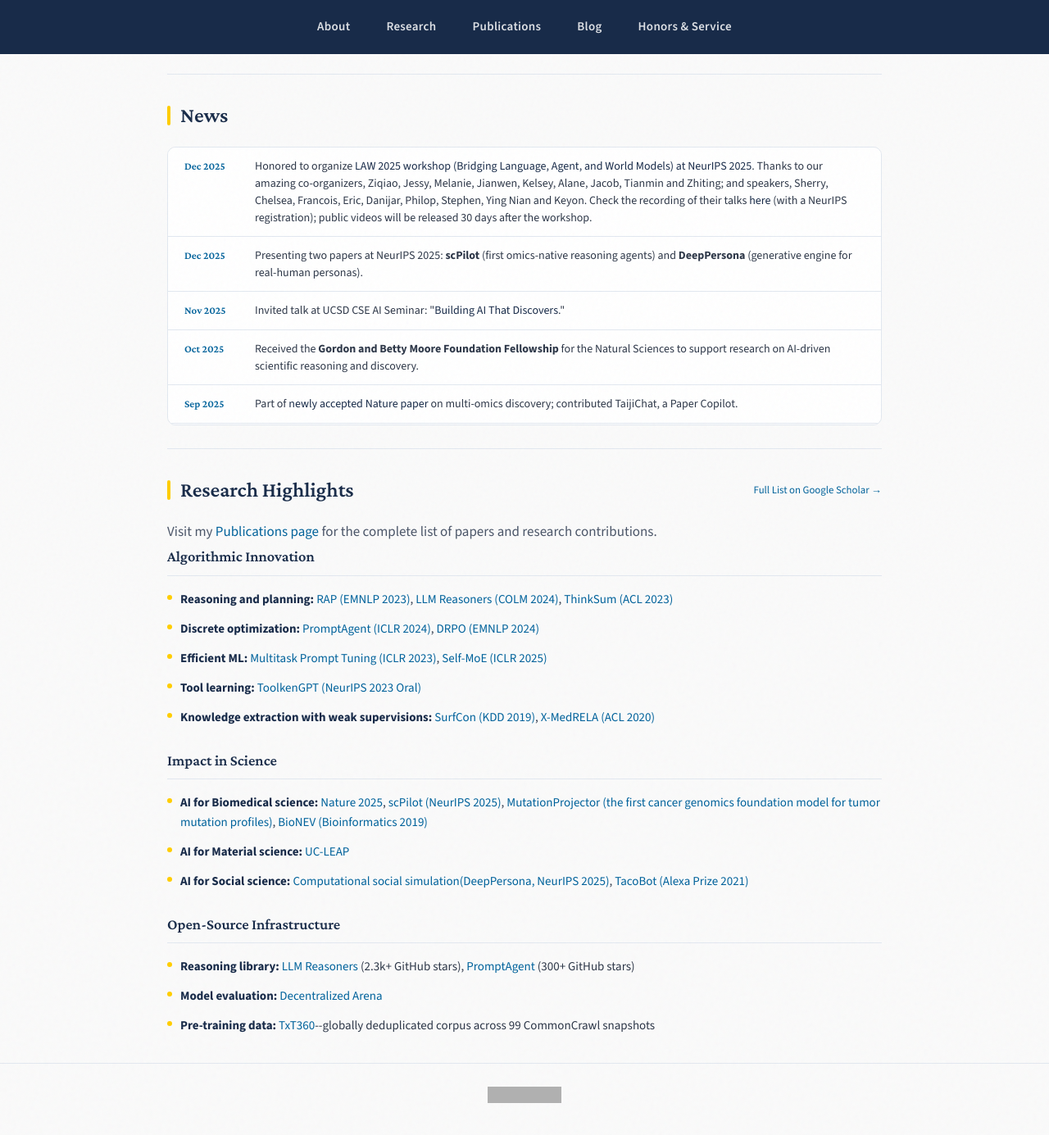
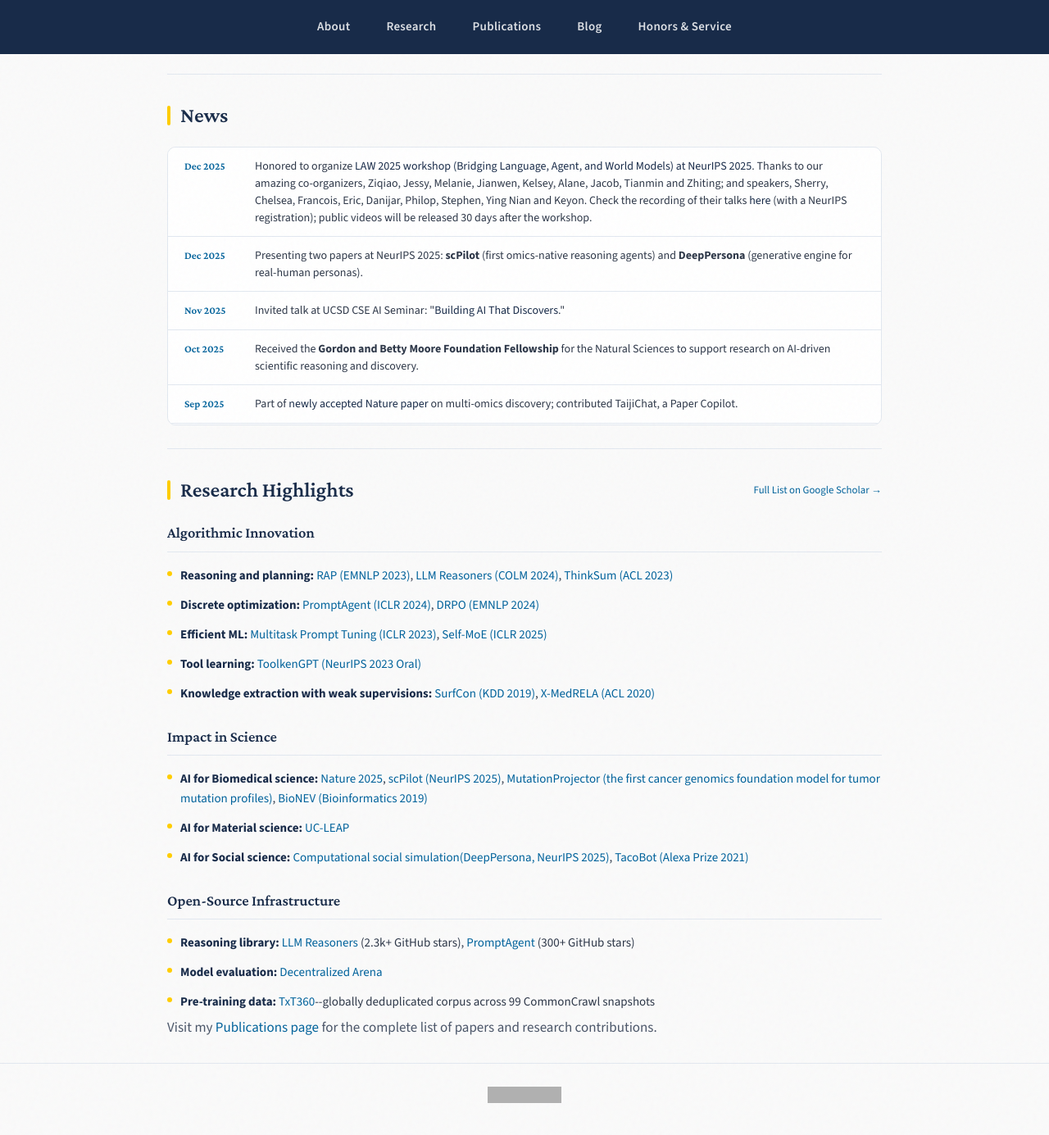
Before and after one commit to zhenwang9102/zhenwang9102.github.io, a Jekyll site: the page built from _posts/2019-06-02-venue.markdown, in a window 1280 px wide and 1400 px high, scrolled down 1289 px. Shown: the top 1385 px of the window at 82% size. Built offline with Jekyll 4.4.1, drawn with Linux system fonts in a browser that asks for light colours; grey boxes are pictures that could not be loaded.

Commit message:
Update default.html

```diff
--- a/_layouts/default.html
+++ b/_layouts/default.html
@@ -910,9 +910,6 @@
         Research Highlights
         <a href="https://scholar.google.com/citations?hl=en&user=asBaytUAAAAJ&view_op=list_works&sortby=pubdate">Full List on Google Scholar →</a>
       </h2>
-      <p style="color: var(--text-light);">
-        Visit my <a href="https://zhenwang9102.github.io/page_pubs.html" style="color: var(--ucsd-blue); text-decoration: none; font-weight: 500;">Publications page</a> for the complete list of papers and research contributions.
-      </p>
 
       <div class="research-highlights-content">
         <h3>Algorithmic Innovation</h3>
@@ -939,6 +936,10 @@
         </ul>
       </div>
 
+      <p style="color: var(--text-light);">
+        Visit my <a href="https://zhenwang9102.github.io/page_pubs.html" style="color: var(--ucsd-blue); text-decoration: none; font-weight: 500;">Publications page</a> for the complete list of papers and research contributions.
+      </p>
+
     </section>
   </main>
 
```
